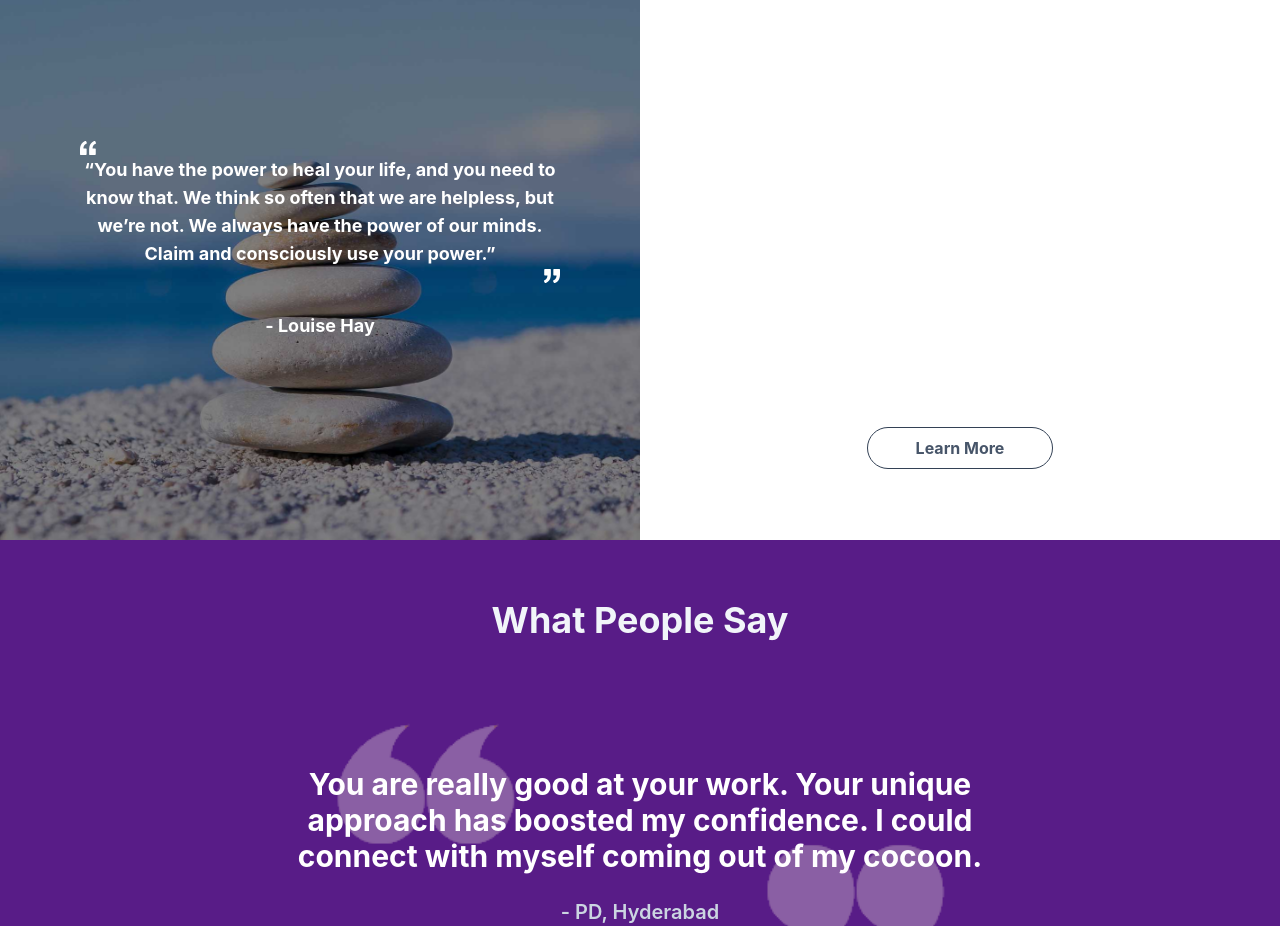
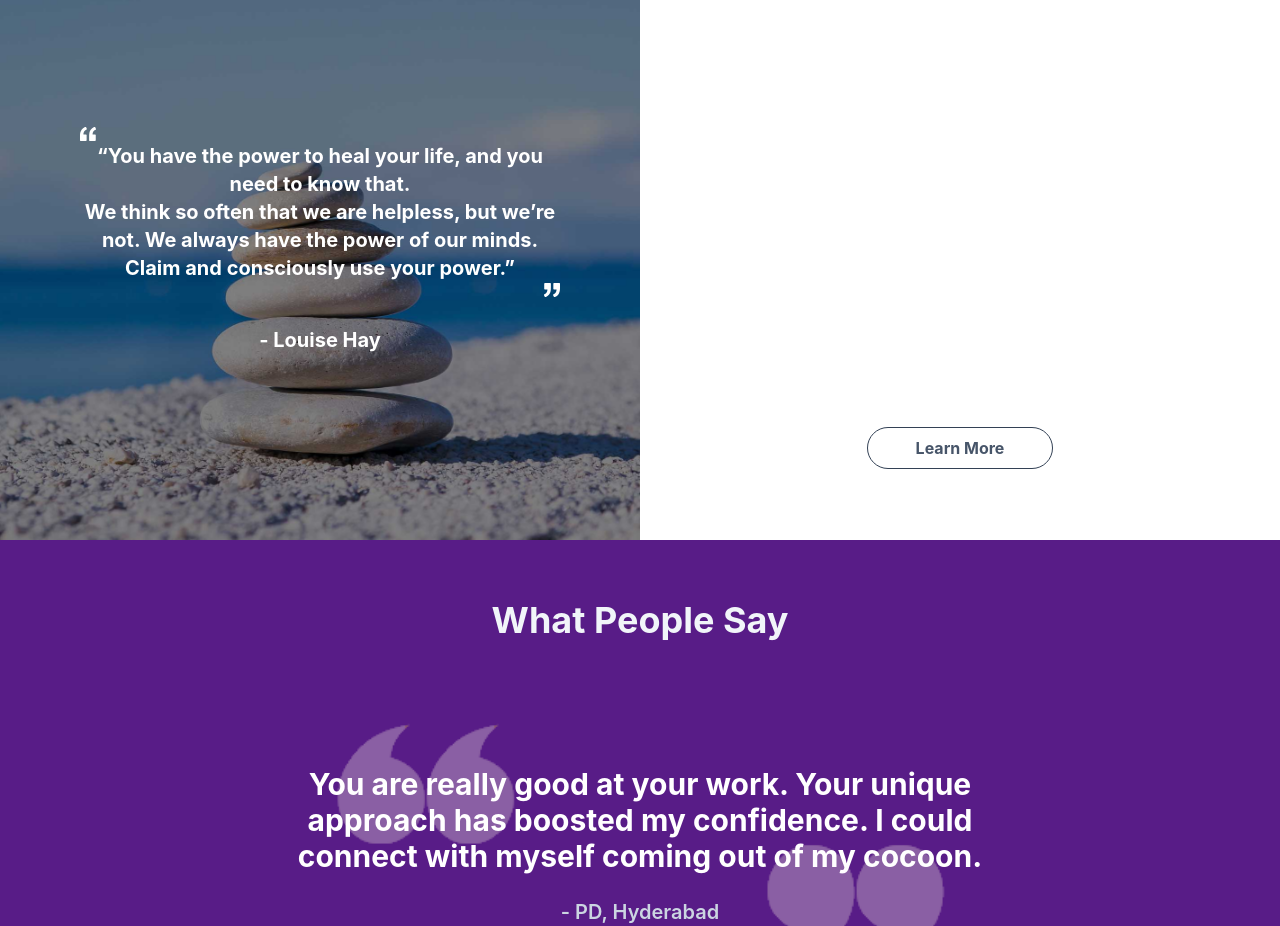
Before and after one commit to SurbhiSarna/surbhi-sarna-site, a React (Vite) app: page / in a window 1280 px wide. Shown: the part 1840-2766 px from the top of the page. Built offline with nearby package versions, Linux system fonts and the light colour scheme.

Commit message:
:art: - Font Fixes for Client

```diff
--- a/src/components/SplitImageText/splitImageText.jsx
+++ b/src/components/SplitImageText/splitImageText.jsx
@@ -20,12 +20,12 @@ const SplitImageText = (props) => {
           }}
           className="flex justify-center items-center h-5/6"
         >
-          <p className="mx-auto text-white text-lg font-bold px-20">
+          <p className="mx-auto text-white text-lg md:text-xl font-bold px-20">
             <span>
               <img className="w-4" src={leftquote} alt="Left Quote Sign" />
             </span>
-            “You have the power to heal your life, and you need to know that. We think so often that
-            we are helpless, but we’re not. We always have the power of our minds. Claim and
+            “You have the power to heal your life, and you need to know that. <br/> We think so often that
+            we are helpless, but we’re not. We always have the power of our minds. <br/>Claim and
             consciously use your power.”
             <span className="flex justify-end">
               <img
```
